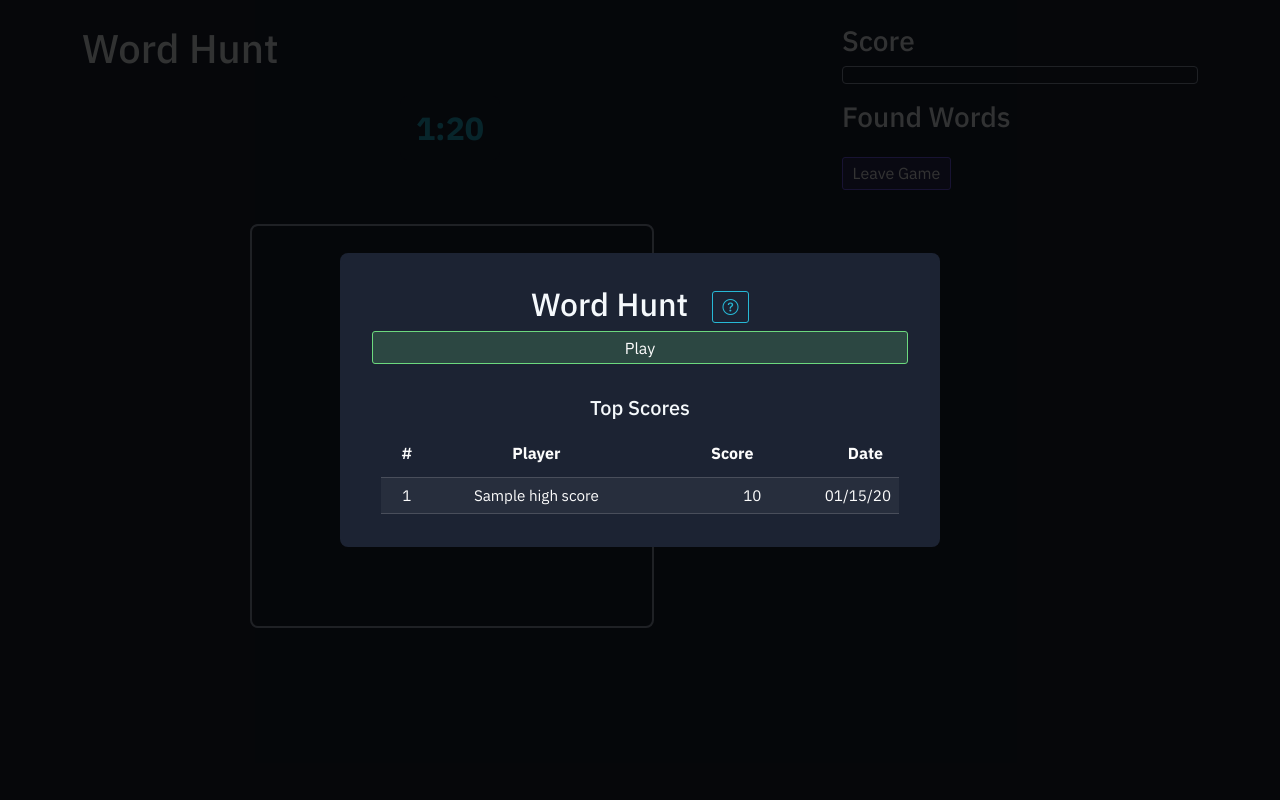
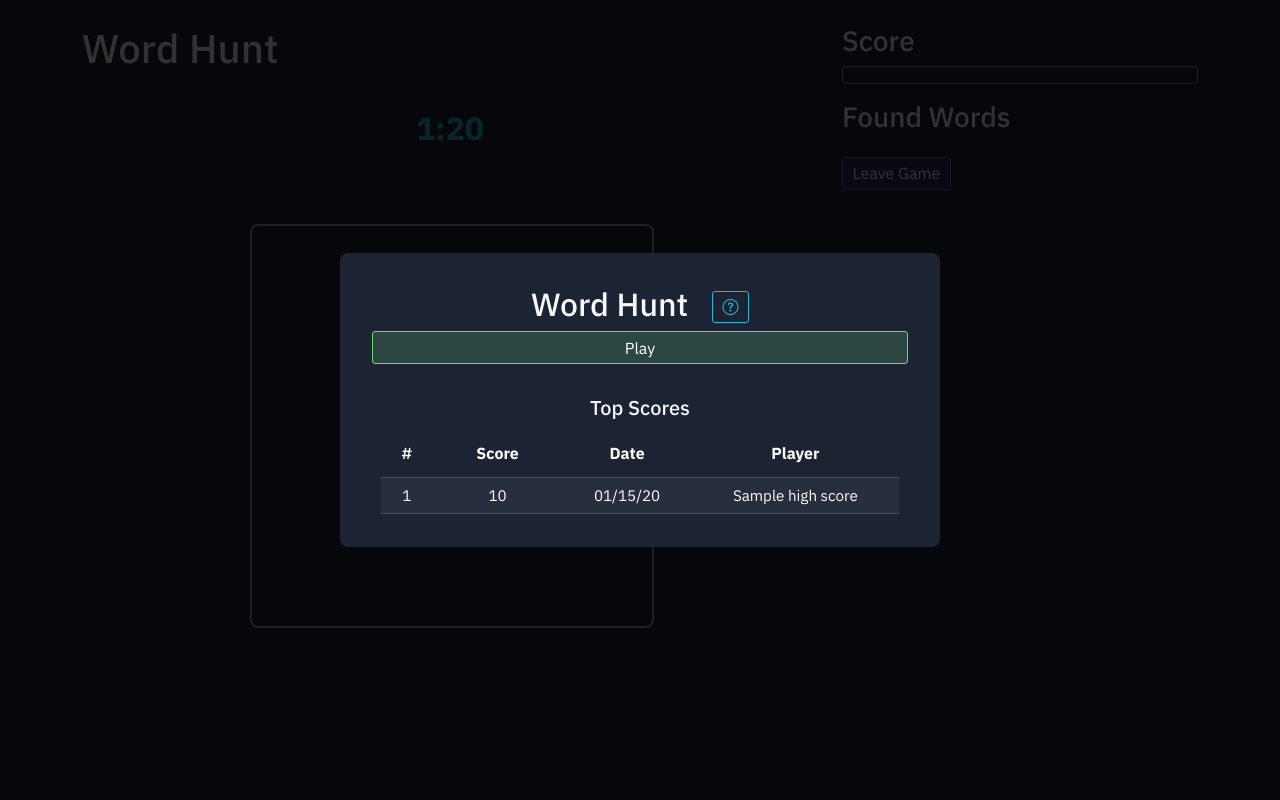
Before and after one commit to Derpnezz/WordHuntReimagined, a Flask app: page / in a window 1280 px wide. Run offline with Flask 3, Linux system fonts and the light colour scheme; a database or web service that is not in the repository returns one stand-in record (values such as "Sample title"); some libraries are stand-ins or nearby versions.

Commit message:
Agent query: Is the leaderboard now showing the columns in the correct order (Rank, Score, Date, Player) with proper alignment and spacing?

```diff
--- a/templates/index.html
+++ b/templates/index.html
@@ -30,18 +30,18 @@
                         <thead>
                             <tr>
                                 <th class="text-center" style="width: 10%">#</th>
+                                <th class="text-center" style="width: 25%">Score</th>
+                                <th class="text-center" style="width: 25%">Date</th>
                                 <th style="width: 40%">Player</th>
-                                <th class="text-end" style="width: 25%">Score</th>
-                                <th class="text-end" style="width: 25%">Date</th>
                             </tr>
                         </thead>
                         <tbody id="singleplayer-scores">
                             {% for score in solo_scores %}
                             <tr>
                                 <td class="text-center">{{ loop.index }}</td>
+                                <td class="text-center">{{ score.score }}</td>
+                                <td class="text-center">{{ score.game_date.strftime('%m/%d/%y') }}</td>
                                 <td>{{ score.player_name }}</td>
-                                <td class="text-end">{{ score.score }}</td>
-                                <td class="text-end">{{ score.game_date.strftime('%m/%d/%y') }}</td>
                             </tr>
                             {% endfor %}
                         </tbody>
```
